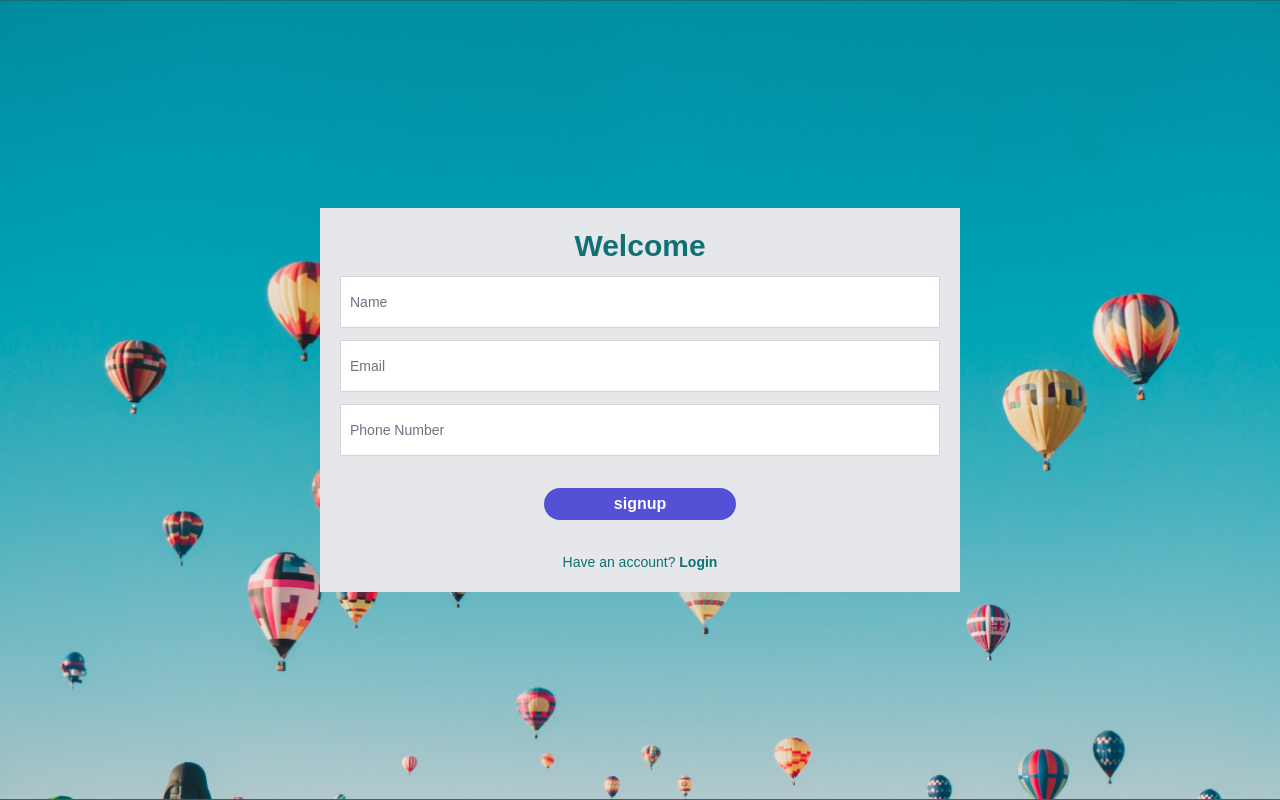
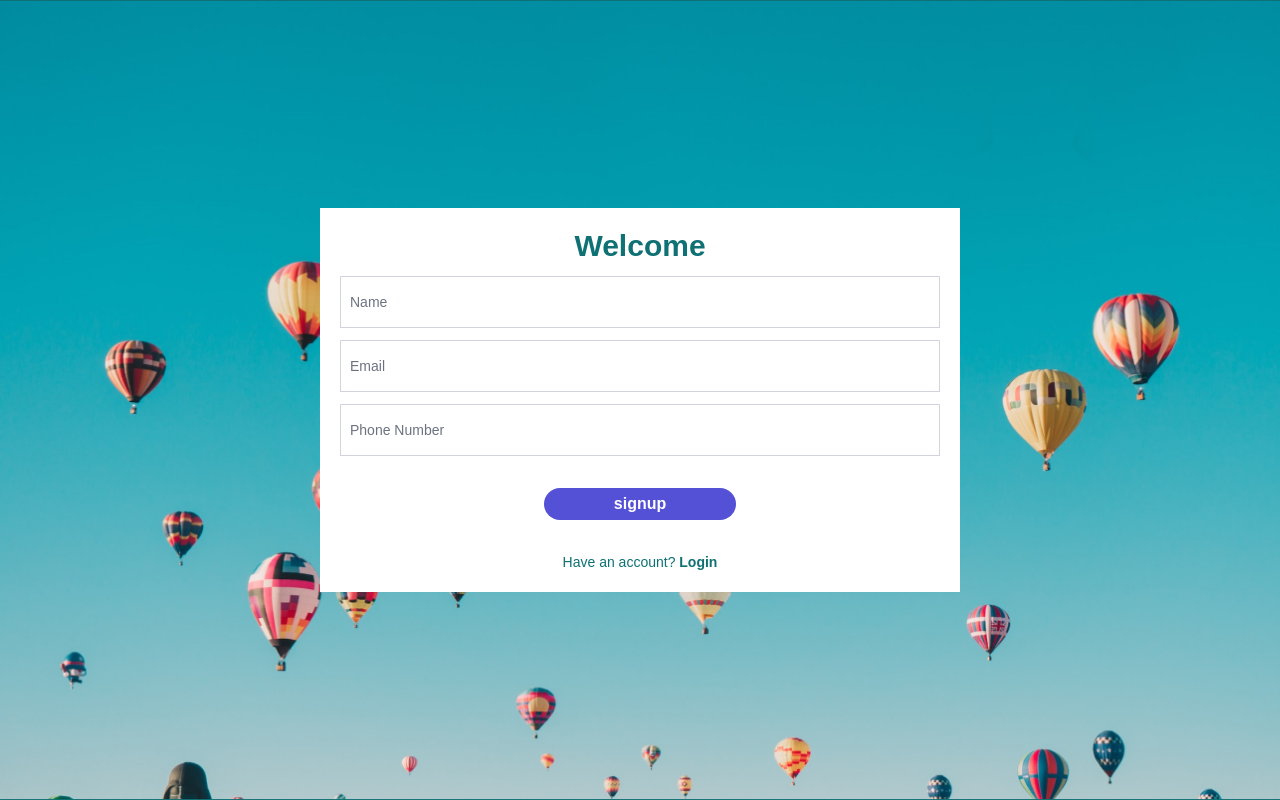
Before and after one commit to Co-Lab-You-Belong-in-Tech/TravelAccess-frontend, a React (Vite) app: page /signup in a window 1280 px wide. Built offline with nearby package versions, Linux system fonts and the light colour scheme.

Commit message:
modified just sign up

```diff
--- a/src/components/SignUp/index.jsx
+++ b/src/components/SignUp/index.jsx
@@ -20,7 +20,7 @@ const Signup = () => {
 
   return (
     <section className={baseStyle.baseView}>
-      <div className='bg-gray-200 lg:w-1/2'>
+      <div className='bg-white lg:w-1/2'>
         <form
           onSubmit={handleSubmit}
           className='flex flex-col  p-5 text-center '
```
